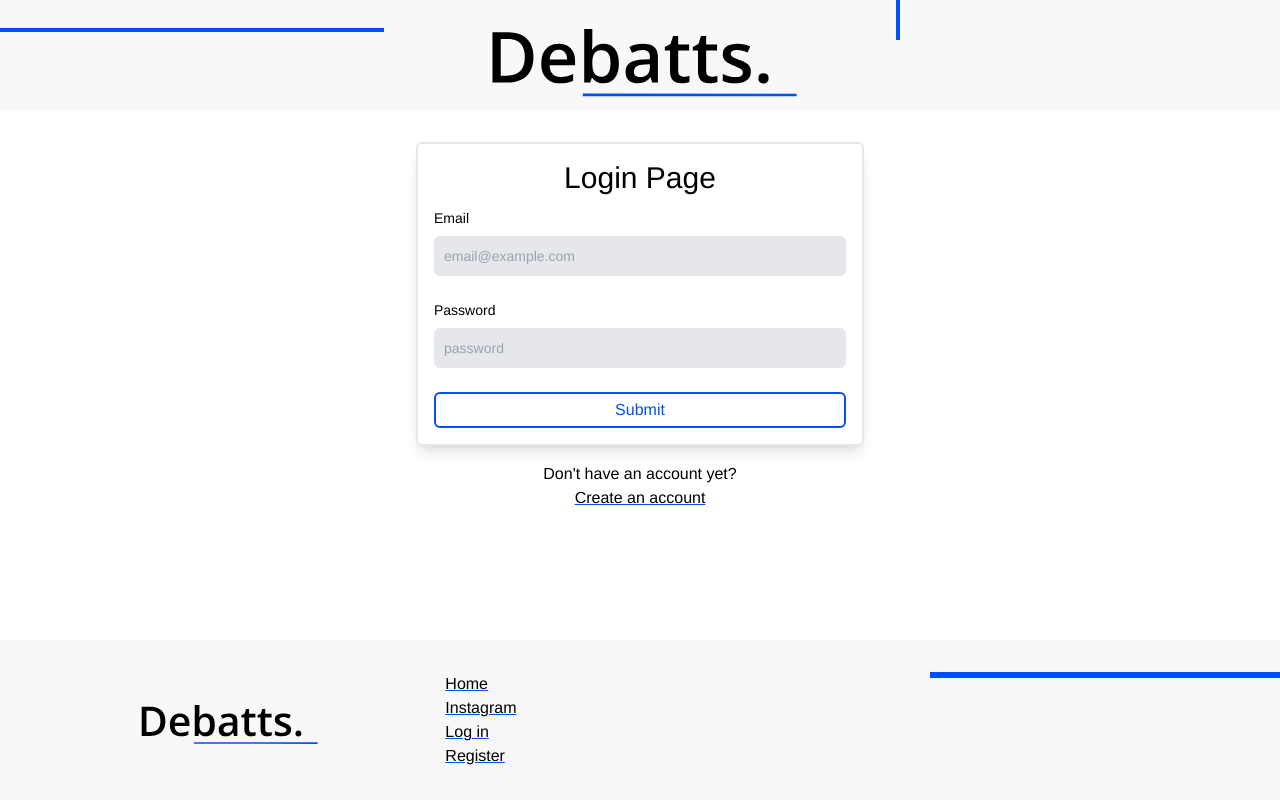
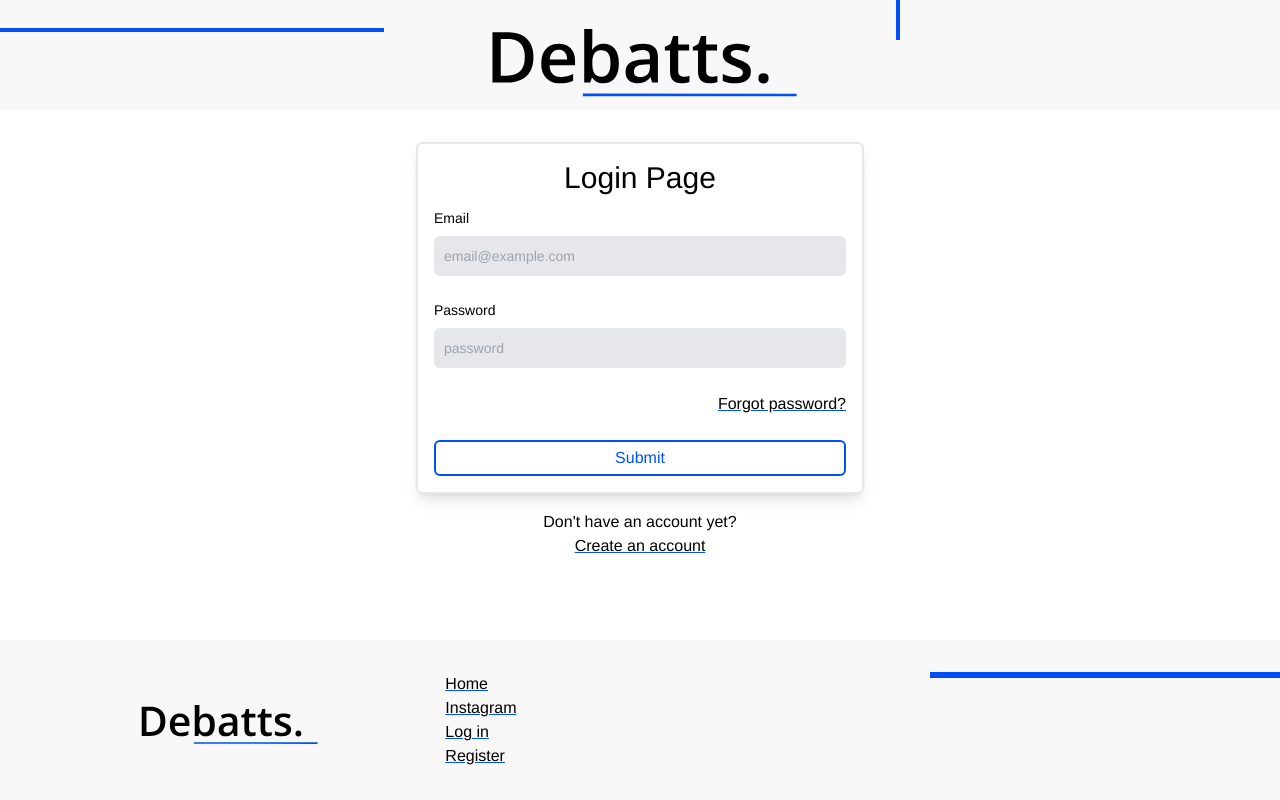
Before and after one commit to Svetlozarg/Debatts, a Next.js app: page /login in a window 1280 px wide. Built offline with nearby package versions, Linux system fonts and the light colour scheme; no server answers.

Commit message:
forgotten password added

```diff
--- a/pages/login.js
+++ b/pages/login.js
@@ -7,6 +7,7 @@ import LargeContainer from '../components/containers/LargeContainer';
 import TextInput from '../components/inputs/TextInput';
 import Head from 'next/head';
 import ModalError from '../components/modals/ModalError';
+import { getAuth, sendPasswordResetEmail } from 'firebase/auth';
 
 export default function Login() {
   // User router
@@ -36,6 +37,20 @@ export default function Login() {
       setErrorToShow(e);
       setIsErrorShowing(true);
     }
+  };
+
+  const ressetPassword = async () => {
+    const auth = getAuth();
+
+    const email = prompt('Please type your email');
+
+    sendPasswordResetEmail(auth, email)
+      .then(() => {
+        alert('Password reset email sent!');
+      })
+      .catch((error) => {
+        console.log(error.message);
+      });
   };
 
   if (!user) {
@@ -77,6 +92,12 @@ export default function Login() {
               placeholder='password'
               required
             ></TextInput>
+            <p
+              className='underline hover:text-blue-700 cursor-pointer text-right'
+              onClick={ressetPassword}
+            >
+              Forgot password?
+            </p>
             <ButtonOutline type='submit'>Submit</ButtonOutline>
           </form>
         </LargeContainer>
```
